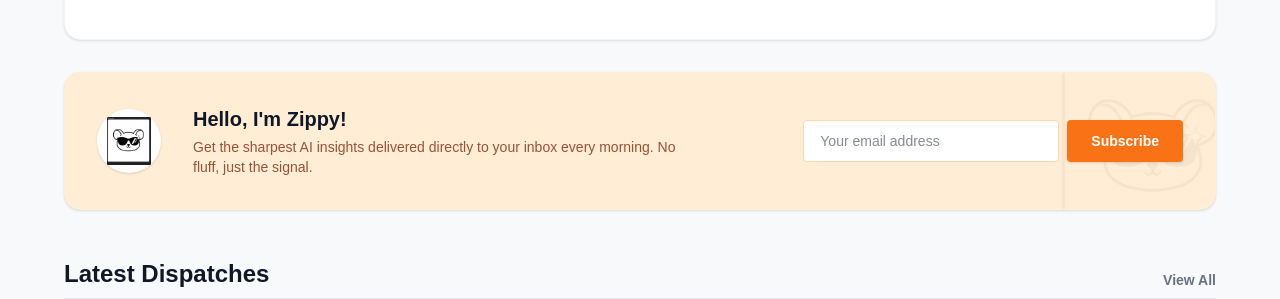
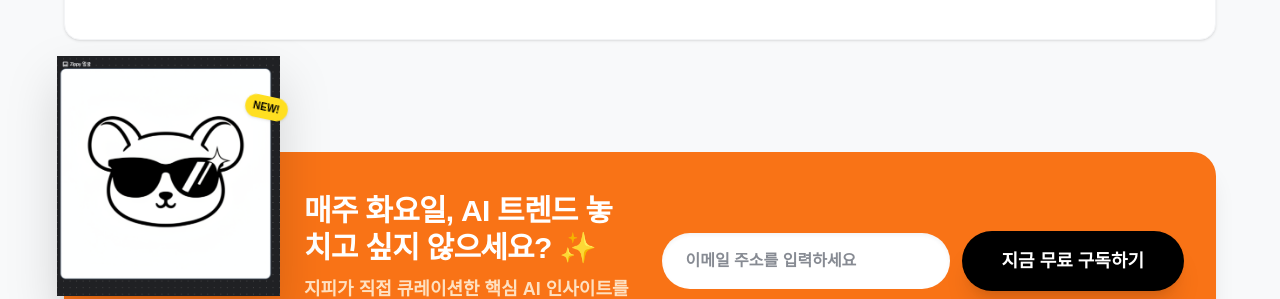
Before and after one commit to yuho75/Beyond-HRD, a Next.js app in the folder 01_AI-flow/: page / in a window 1280 px wide. Shown: the part 538-837 px from the top of the page. Built offline with nearby package versions, Linux system fonts and the light colour scheme; a web font is replaced by a local one.

Commit message:
design: update Zippy subscription banner to NEWNEEK style

```diff
--- a/01_AI-flow/src/app/page.tsx
+++ b/01_AI-flow/src/app/page.tsx
@@ -51,35 +51,39 @@ export default function Home() {
         </div>
       </a>
 
-      {/* Zippy Subscription Banner */}
-      <section className="bg-[#ffedd5] rounded-2xl p-8 border border-orange-100 relative overflow-hidden flex flex-col md:flex-row items-center gap-8 shadow-sm">
-        {/* Faint Zippy background icon */}
-        <div className="absolute -right-10 -bottom-10 opacity-20 pointer-events-none">
-          <img src="/zippy.png" alt="Zippy Face Background" className="w-[200px] h-[200px] object-contain opacity-20" />
+      {/* Zippy Subscription Banner (NEWNEEK Style) */}
+      <section className="bg-[#f97316] rounded-3xl p-0 relative overflow-visible flex flex-col md:flex-row items-center mt-20 mb-8 shadow-xl">
+        {/* Character popping out */}
+        <div className="absolute -left-4 -top-24 w-60 h-60 hidden lg:block pointer-events-none">
+          <img src="/zippy.png" alt="Zippy Character" className="w-full h-full object-contain filter drop-shadow-2xl" />
+          <div className="absolute top-10 right-0 bg-yellow-300 text-black text-[10px] font-black px-2 py-1 rounded-full rotate-12 shadow-sm animate-pulse">
+            NEW!
+          </div>
         </div>
 
-        <div className="w-16 h-16 shrink-0 bg-white rounded-full shadow-sm flex items-center justify-center z-10 overflow-hidden p-2">
-          <img src="/zippy.png" alt="Zippy Face" className="w-full h-full object-contain" />
-        </div>
-
-        <div className="flex-1 z-10">
-          <h3 className="text-xl font-bold text-gray-900 mb-1">Hello, I'm Zippy!</h3>
-          <p className="text-sm text-orange-900/80 max-w-lg">
-            Get the sharpest AI insights delivered directly to your inbox every morning. No fluff, just the signal.
+        <div className="flex-1 flex flex-col lg:flex-row items-center justify-between w-full lg:pl-60 px-8 py-10 gap-8">
+          <div className="flex flex-col gap-2 text-center lg:text-left">
+            <h3 className="text-2xl md:text-3xl font-black text-white leading-tight tracking-tight">
+              매주 화요일, AI 트렌드 놓치고 싶지 않으세요? ✨
+            </h3>
+            <p className="text-orange-100 font-bold text-lg opacity-90">
+              지피가 직접 큐레이션한 핵심 AI 인사이트를 이메일로 보내드려요.
             </p>
           </div>
 
-        <div className="flex w-full md:w-auto gap-2 z-10">
+          <div className="flex flex-col sm:flex-row w-full lg:w-auto gap-3 items-center">
             <input
               type="email"
-            placeholder="Your email address"
-            className="px-4 py-2.5 rounded border border-orange-200 focus:outline-none focus:ring-2 focus:ring-[#f97316] w-full md:w-64 text-sm bg-white"
+              placeholder="이메일 주소를 입력하세요"
+              className="px-6 py-4 rounded-full border-none focus:outline-none focus:ring-4 focus:ring-black/10 w-full sm:w-72 text-base bg-white shadow-inner font-bold"
             />
-          <button className="px-6 py-2.5 bg-[#f97316] text-white font-bold text-sm rounded shadow-sm hover:bg-[#ea580c] transition-colors whitespace-nowrap cursor-pointer">
-            Subscribe
+            <button className="px-10 py-4 bg-black text-white font-black text-lg rounded-full shadow-xl hover:bg-gray-800 hover:-translate-y-1 transition-all whitespace-nowrap cursor-pointer">
+              지금 무료 구독하기
             </button>
           </div>
+        </div>
       </section>
+
 
       {/* Latest Dispatches Grid */}
       <section className="mt-4">
```
Lines whose indentation alone changed are shown as unchanged.
